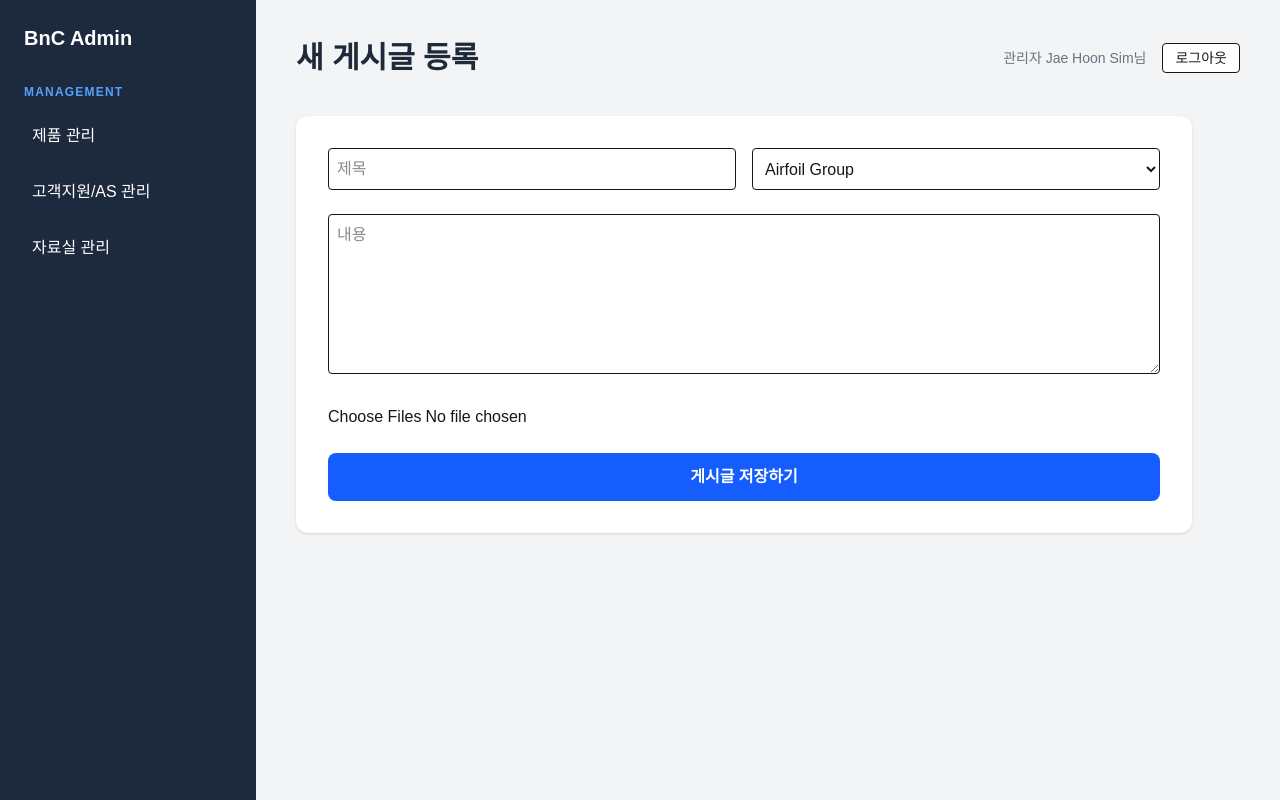
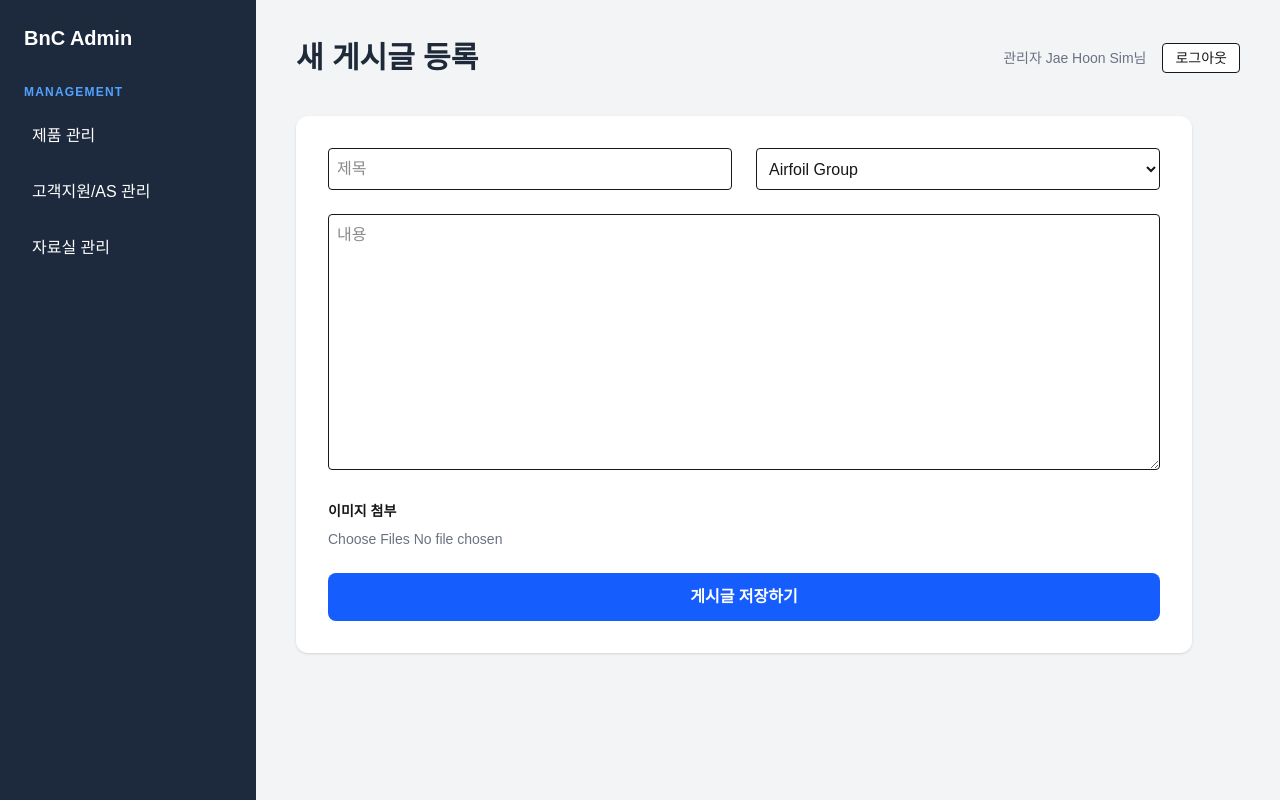
Before and after one commit to gryphus11/bnc_website, a Next.js app: page /admin/add-product in a window 1280 px wide. Built offline with nearby package versions, Linux system fonts and the light colour scheme; no server answers.

Commit message:
Update page.tsx

```diff
--- a/src/app/admin/add-product/page.tsx
+++ b/src/app/admin/add-product/page.tsx
@@ -9,24 +9,24 @@ export default function AddProductPage() {
   const [title, setTitle] = useState("");
   const [category, setCategory] = useState("Airfoil Group"); // 기본값 변경
   const [content, setContent] = useState("");
-  const [files, setFiles] = useState<File[]>([]);
+  const [files, setFiles] = useState<File[]>([]); // 파일 상태 추가
   const [isSubmitting, setIsSubmitting] = useState(false);
 
   const handleSubmit = async (e: React.FormEvent) => {
     e.preventDefault();
-    if (!title || !content) return alert("제목과 내용을 입력해주세요.");
+    if (!title || !content) return alert("제목과 내용을 입력해 주세요.");
     setIsSubmitting(true);
 
     try {
       const imageUrls = [];
 
-      // 1. 이미지 Storage 업로드
+      // 1. Supabase Storage에 이미지 업로드
       for (const file of files) {
         const fileExt = file.name.split('.').pop();
         const fileName = `${Date.now()}_${Math.random().toString(36).substring(2)}.${fileExt}`;
 
-        const { data, error: uploadError } = await supabase.storage
-          .from('board-images') // 생성하신 버킷 이름
+        const { error: uploadError } = await supabase.storage
+          .from('board-images') // 생성한 버킷 이름 확인
           .upload(fileName, file);
 
         if (uploadError) throw uploadError;
@@ -38,14 +38,14 @@ export default function AddProductPage() {
         imageUrls.push(publicUrl);
       }
 
-      // 2. DB 저장
+      // 2. DB에 데이터 삽입 (이미지 URL 배열 포함)
       const { error } = await supabase
         .from('notices')
         .insert([{
           title,
           category,
           content,
-          images: imageUrls, // URL 배열 저장
+          images: imageUrls,
           author: "관리자 Jae Hoon Sim",
           views: 0,
           date: new Date().toISOString().split('T')[0]
@@ -53,7 +53,7 @@ export default function AddProductPage() {
 
       if (error) throw error;
 
-      alert("게시글이 성공적으로 등록되었습니다.");
+      alert("성공적으로 저장되었습니다!");
       router.push('/');
     } catch (err: any) {
       alert("오류 발생: " + err.message);
@@ -64,8 +64,9 @@ export default function AddProductPage() {
 
   return (
     <AdminLayout title="새 게시글 등록">
-      <form onSubmit={handleSubmit} className="max-w-4xl bg-white p-8 rounded-xl shadow-sm space-y-6">
-        <div className="grid grid-cols-2 gap-4">
+      <div className="max-w-4xl bg-white rounded-xl shadow-sm p-8">
+        <form className="space-y-6" onSubmit={handleSubmit}>
+          <div className="grid grid-cols-2 gap-6">
             <input
               className="border p-2 rounded"
               placeholder="제목"
@@ -77,34 +78,44 @@ export default function AddProductPage() {
               value={category}
               onChange={e => setCategory(e.target.value)}
             >
-            {/* 개편된 9개 그룹을 옵션으로 제공 */}
               <option value="Airfoil Group">Airfoil Group</option>
               <option value="Multi Blade Group">Multi Blade Group</option>
               <option value="Axial Group">Axial Group</option>
               <option value="Industrial Group">Industrial Group</option>
-            {/* ... 나머지 그룹 추가 */}
+              <option value="Make Up Air Group">Make Up Air Group</option>
+              <option value="Building Exhaust Group">Building Exhaust Group</option>
+              <option value="주차장 환기 시스템">주차장 환기 시스템</option>
+              <option value="터널환기&제연시스템">터널환기&제연시스템</option>
+              <option value="Intake Air Filter & Silencer">Intake Air Filter & Silencer</option>
+              <option value="공지사항">공지사항</option>
             </select>
           </div>
           <textarea
-          className="w-full border p-2 rounded h-40"
+            className="w-full border p-2 rounded h-64"
             placeholder="내용"
             value={content}
             onChange={e => setContent(e.target.value)}
           />
+          {/* 파일 선택 필드 추가 */}
+          <div className="space-y-2">
+            <label className="block text-sm font-bold">이미지 첨부</label>
             <input
               type="file"
               multiple
               accept="image/*"
               onChange={e => setFiles(Array.from(e.target.files || []))}
+              className="block w-full text-sm text-gray-500"
             />
+          </div>
           <button
             type="submit"
             disabled={isSubmitting}
             className="w-full bg-blue-600 text-white py-3 rounded-lg font-bold"
           >
-          {isSubmitting ? "처리 중..." : "게시글 저장하기"}
+            {isSubmitting ? "저장 중..." : "게시글 저장하기"}
           </button>
         </form>
+      </div>
     </AdminLayout>
   );
 }
```
Lines whose indentation alone changed are shown as unchanged.
